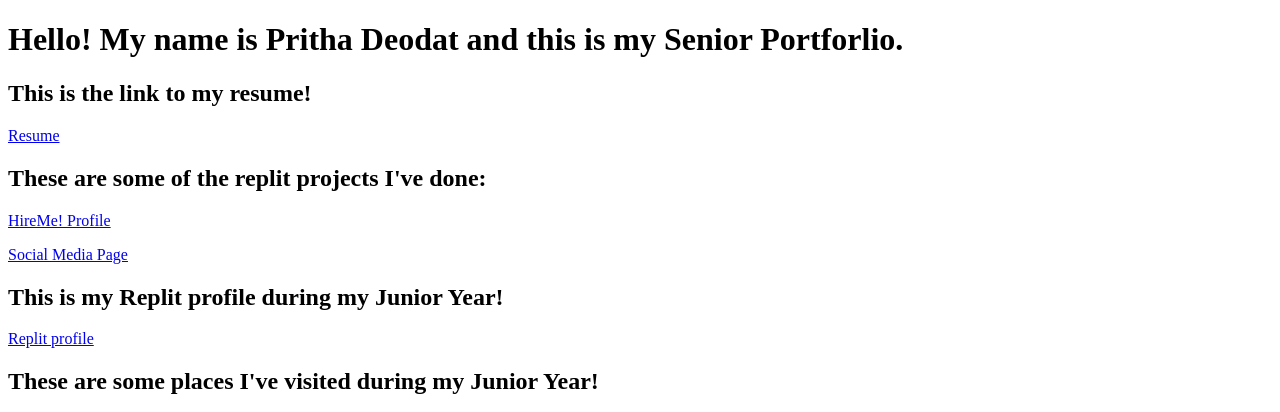
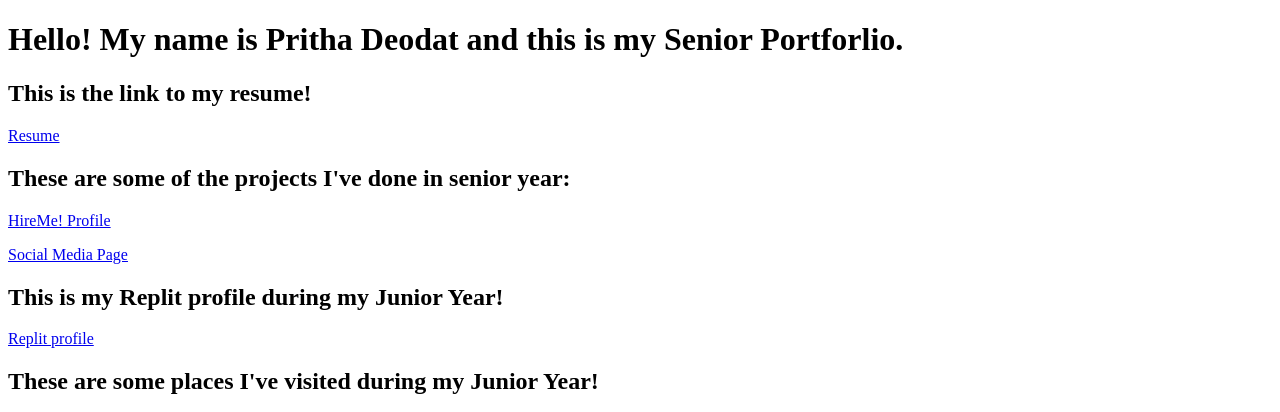
Before and after one commit to fluffybunnynumberone/prithadeodatportfolio.github.io, a plain HTML site: page index.html in a window 1280 px wide. Shown: the top 412 px of the page. Drawn offline with Linux system fonts and the light colour scheme.

Commit message:
Update index.html (added new project)

```diff
--- a/index.html
+++ b/index.html
@@ -17,11 +17,13 @@
 
     <p><a href=" https://docs.google.com/document/d/1JwmCHp1Ti9yCeF5vkylbjnu7UXU80o8K/edit">Resume</a></p>
 
-    <h2>These are some of the replit projects I've done:</h2>
+    <h2>These are some of the projects I've done in senior year:</h2>
 
     <p><a href="https://replit.com/@seniorspds-34-fall-2023/Hire-Me-Profile-103421108595277">HireMe! Profile</a></p>
 
     <p><a href="https://unit-4-project-social-media-page-prithad.seniorspds-34-fall-2023.repl.co/">Social Media Page</a></p>
+
+    <p><a href="https://popcode.org/?snapshot=412ef957-2df6-4380-add7-9f92a8575a54"></a></p>
 
     <h2>This is my Replit profile during my Junior Year!</h2>
 
```
